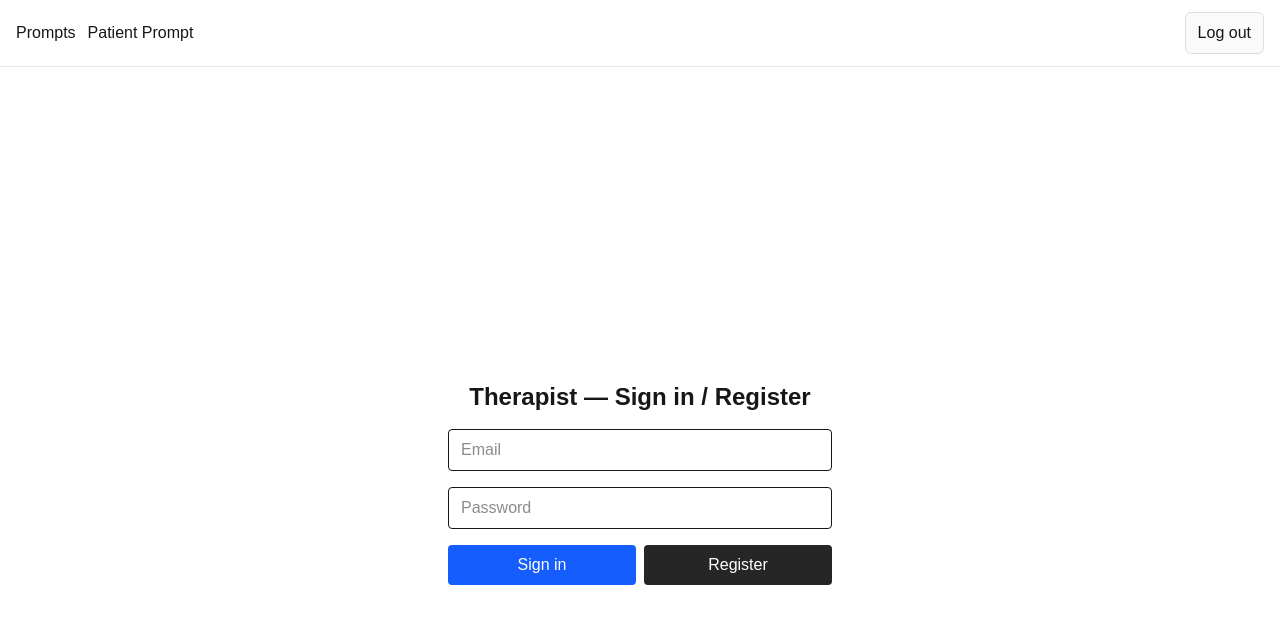
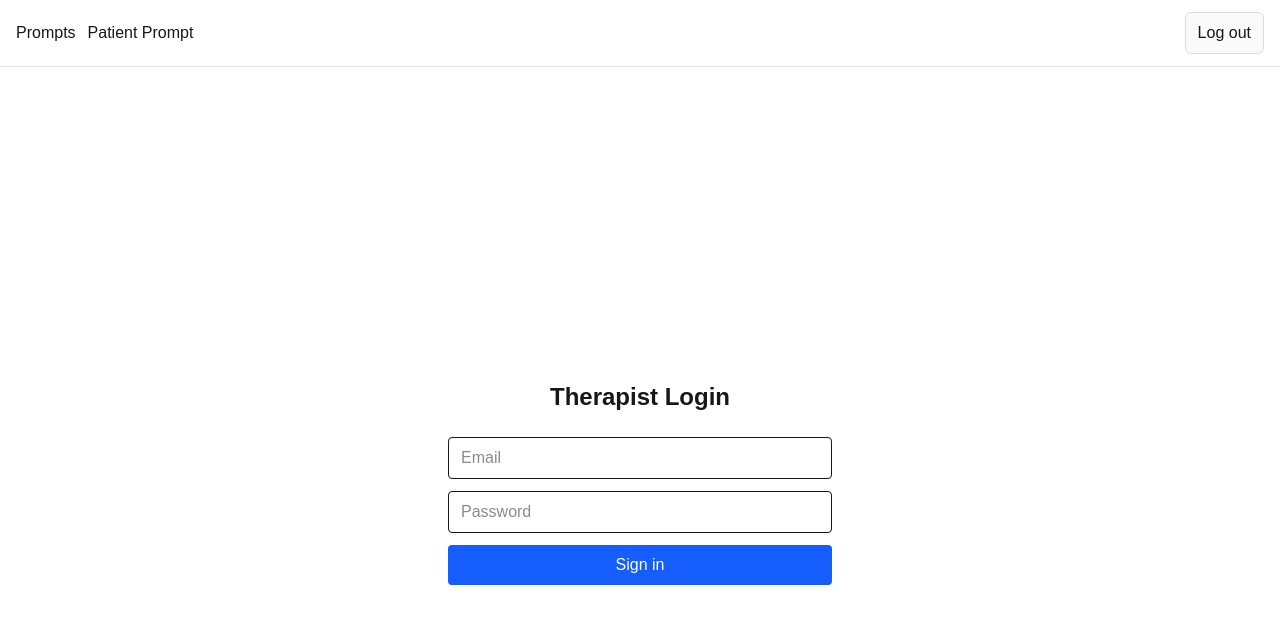
Before and after one commit to decsahern/ai-therapy-mvp, a Next.js app: page /therapist/login in a window 1280 px wide. Shown: the top 624 px of the page. Built offline with nearby package versions, Linux system fonts and the light colour scheme.

Commit message:
Login pages: robust sign-in + hard redirect; stricter supabaseBrowser with env checks

```diff
--- a/app/patient/login/page.tsx
+++ b/app/patient/login/page.tsx
@@ -1,85 +1,79 @@
 'use client';
 
 import { useState } from 'react';
+import { useRouter, useSearchParams } from 'next/navigation';
 import supabaseBrowser from '@/lib/supabaseBrowser';
-import { useRouter } from 'next/navigation';
 
-export default function PatientLogin() {
+export default function PatientLoginPage() {
   const router = useRouter();
+  const sp = useSearchParams();
+  const next = sp.get('next') || '/patient';
+
   const [email, setEmail] = useState('');
   const [password, setPassword] = useState('');
+
   const [busy, setBusy] = useState(false);
-  const [err, setErr] = useState<string | null>(null);
+  const [msg, setMsg] = useState<string | null>(null);
 
-  async function signIn() {
-    setBusy(true); setErr(null);
+  async function handleLogin() {
+    setBusy(true);
+    setMsg(null);
+    try {
       const supabase = supabaseBrowser();
-    const { error } = await supabase.auth.signInWithPassword({ email, password });
-    setBusy(false);
-    if (error) { setErr(error.message); return; }
-    router.push('/patient'); // dashboard
+      const { data, error } = await supabase.auth.signInWithPassword({
+        email,
+        password,
+      });
+
+      if (error) {
+        setMsg(error.message);
+        return;
+      }
+      if (!data.session) {
+        setMsg('No session returned. Check Supabase Auth settings.');
+        return;
       }
 
-  async function signUp() {
-    setBusy(true); setErr(null);
-    const supabase = supabaseBrowser();
-    const { error } = await supabase.auth.signUp({ email, password });
-    if (error) { setBusy(false); setErr(error.message); return; }
-
-    // Ensure role rows exist
-    const res = await fetch('/api/onboard', {
-      method: 'POST',
-      headers: { 'Content-Type': 'application/json' },
-      body: JSON.stringify({ role: 'patient' }),
-    });
+      // Hard redirect to avoid any stale state
+      router.replace(next);
+    } catch (e: any) {
+      setMsg(e?.message || 'Unexpected error.');
+    } finally {
       setBusy(false);
-
-    if (!res.ok) {
-      const j = await res.json().catch(() => ({}));
-      setErr(j?.error || 'Onboarding failed');
-      return;
     }
-    router.push('/patient');
   }
 
   return (
-    <main className="min-h-screen flex items-center justify-center p-6">
-      <div className="w-full max-w-sm space-y-4">
-        <h1 className="text-2xl font-semibold text-center">Patient — Sign in / Register</h1>
+    <main className="min-h-screen flex flex-col items-center justify-center gap-6 p-6">
+      <h1 className="text-2xl font-semibold">Patient Login</h1>
+
+      <div className="w-full max-w-sm flex flex-col gap-3">
+        <input
+          className="border rounded px-3 py-2"
+          placeholder="Email"
+          type="email"
+          value={email}
+          onChange={(e) => setEmail(e.target.value)}
+        />
 
         <input
-          className="w-full border rounded px-3 py-2"
-          type="email"
-          placeholder="Email"
-          value={email}
-          onChange={(e)=>setEmail(e.target.value)}
-        />
-        <input
-          className="w-full border rounded px-3 py-2"
+          className="border rounded px-3 py-2"
+          placeholder="Password"
           type="password"
-          placeholder="Password"
           value={password}
-          onChange={(e)=>setPassword(e.target.value)}
+          onChange={(e) => setPassword(e.target.value)}
         />
 
-        <div className="flex gap-2">
         <button
-            className="flex-1 px-4 py-2 bg-green-600 text-white rounded disabled:opacity-60"
-            onClick={signIn}
+          type="button"
+          className="px-4 py-2 bg-green-600 text-white rounded disabled:opacity-60"
           disabled={busy}
+          onClick={handleLogin}
         >
-            {busy ? 'Working…' : 'Sign in'}
+          {busy ? 'Signing in…' : 'Sign in'}
         </button>
-          <button
-            className="flex-1 px-4 py-2 bg-neutral-800 text-white rounded disabled:opacity-60"
-            onClick={signUp}
-            disabled={busy}
-          >
-            {busy ? 'Working…' : 'Register'}
-          </button>
-        </div>
 
-        {err && <div className="text-red-600 text-sm text-center">{err}</div>}
+        {msg && <div className="text-red-600 text-sm">{msg}</div>}
       </div>
     </main>
   );
--- a/app/therapist/login/page.tsx
+++ b/app/therapist/login/page.tsx
@@ -1,85 +1,78 @@
 'use client';
 
 import { useState } from 'react';
+import { useRouter, useSearchParams } from 'next/navigation';
 import supabaseBrowser from '@/lib/supabaseBrowser';
-import { useRouter } from 'next/navigation';
 
-export default function TherapistLogin() {
+export default function TherapistLoginPage() {
   const router = useRouter();
+  const sp = useSearchParams();
+  const next = sp.get('next') || '/therapist';
+
   const [email, setEmail] = useState('');
   const [password, setPassword] = useState('');
+
   const [busy, setBusy] = useState(false);
-  const [err, setErr] = useState<string | null>(null);
+  const [msg, setMsg] = useState<string | null>(null);
 
-  async function signIn() {
-    setBusy(true); setErr(null);
+  async function handleLogin() {
+    setBusy(true);
+    setMsg(null);
+    try {
       const supabase = supabaseBrowser();
-    const { error } = await supabase.auth.signInWithPassword({ email, password });
-    setBusy(false);
-    if (error) { setErr(error.message); return; }
-    router.push('/therapist'); // dashboard
+      const { data, error } = await supabase.auth.signInWithPassword({
+        email,
+        password,
+      });
+
+      if (error) {
+        setMsg(error.message);
+        return;
+      }
+      if (!data.session) {
+        setMsg('No session returned. Check Supabase Auth settings.');
+        return;
       }
 
-  async function signUp() {
-    setBusy(true); setErr(null);
-    const supabase = supabaseBrowser();
-    const { error } = await supabase.auth.signUp({ email, password });
-    if (error) { setBusy(false); setErr(error.message); return; }
-
-    // Ensure role rows exist
-    const res = await fetch('/api/onboard', {
-      method: 'POST',
-      headers: { 'Content-Type': 'application/json' },
-      body: JSON.stringify({ role: 'therapist' }),
-    });
+      router.replace(next);
+    } catch (e: any) {
+      setMsg(e?.message || 'Unexpected error.');
+    } finally {
       setBusy(false);
-
-    if (!res.ok) {
-      const j = await res.json().catch(() => ({}));
-      setErr(j?.error || 'Onboarding failed');
-      return;
     }
-    router.push('/therapist');
   }
 
   return (
-    <main className="min-h-screen flex items-center justify-center p-6">
-      <div className="w-full max-w-sm space-y-4">
-        <h1 className="text-2xl font-semibold text-center">Therapist — Sign in / Register</h1>
+    <main className="min-h-screen flex flex-col items-center justify-center gap-6 p-6">
+      <h1 className="text-2xl font-semibold">Therapist Login</h1>
+
+      <div className="w-full max-w-sm flex flex-col gap-3">
+        <input
+          className="border rounded px-3 py-2"
+          placeholder="Email"
+          type="email"
+          value={email}
+          onChange={(e) => setEmail(e.target.value)}
+        />
 
         <input
-          className="w-full border rounded px-3 py-2"
-          type="email"
-          placeholder="Email"
-          value={email}
-          onChange={(e)=>setEmail(e.target.value)}
-        />
-        <input
-          className="w-full border rounded px-3 py-2"
+          className="border rounded px-3 py-2"
+          placeholder="Password"
           type="password"
-          placeholder="Password"
           value={password}
-          onChange={(e)=>setPassword(e.target.value)}
+          onChange={(e) => setPassword(e.target.value)}
         />
 
-        <div className="flex gap-2">
         <button
-            className="flex-1 px-4 py-2 bg-blue-600 text-white rounded disabled:opacity-60"
-            onClick={signIn}
+          type="button"
+          className="px-4 py-2 bg-blue-600 text-white rounded disabled:opacity-60"
           disabled={busy}
+          onClick={handleLogin}
         >
-            {busy ? 'Working…' : 'Sign in'}
+          {busy ? 'Signing in…' : 'Sign in'}
         </button>
-          <button
-            className="flex-1 px-4 py-2 bg-neutral-800 text-white rounded disabled:opacity-60"
-            onClick={signUp}
-            disabled={busy}
-          >
-            {busy ? 'Working…' : 'Register'}
-          </button>
-        </div>
 
-        {err && <div className="text-red-600 text-sm text-center">{err}</div>}
+        {msg && <div className="text-red-600 text-sm">{msg}</div>}
       </div>
     </main>
   );
--- a/lib/supabaseBrowser.ts
+++ b/lib/supabaseBrowser.ts
@@ -1,10 +1,21 @@
 // lib/supabaseBrowser.ts
 import { createClient } from '@supabase/supabase-js';
 
-// Default export for easy importing: `import supabaseBrowser from '@/lib/supabaseBrowser'`
 export default function supabaseBrowser() {
-  return createClient(
-    process.env.NEXT_PUBLIC_SUPABASE_URL!,
-    process.env.NEXT_PUBLIC_SUPABASE_ANON_KEY!
-  );
+  const url = process.env.NEXT_PUBLIC_SUPABASE_URL;
+  const anon = process.env.NEXT_PUBLIC_SUPABASE_ANON_KEY;
+
+  if (!url || !anon) {
+    // Make the problem obvious in production if env vars are missing
+    throw new Error(
+      'Supabase env vars missing: set NEXT_PUBLIC_SUPABASE_URL and NEXT_PUBLIC_SUPABASE_ANON_KEY on Vercel.'
+    );
+  }
+
+  return createClient(url, anon, {
+    auth: {
+      persistSession: true,
+      autoRefreshToken: true,
+    },
+  });
 }
```
Lines whose indentation alone changed are shown as unchanged.
